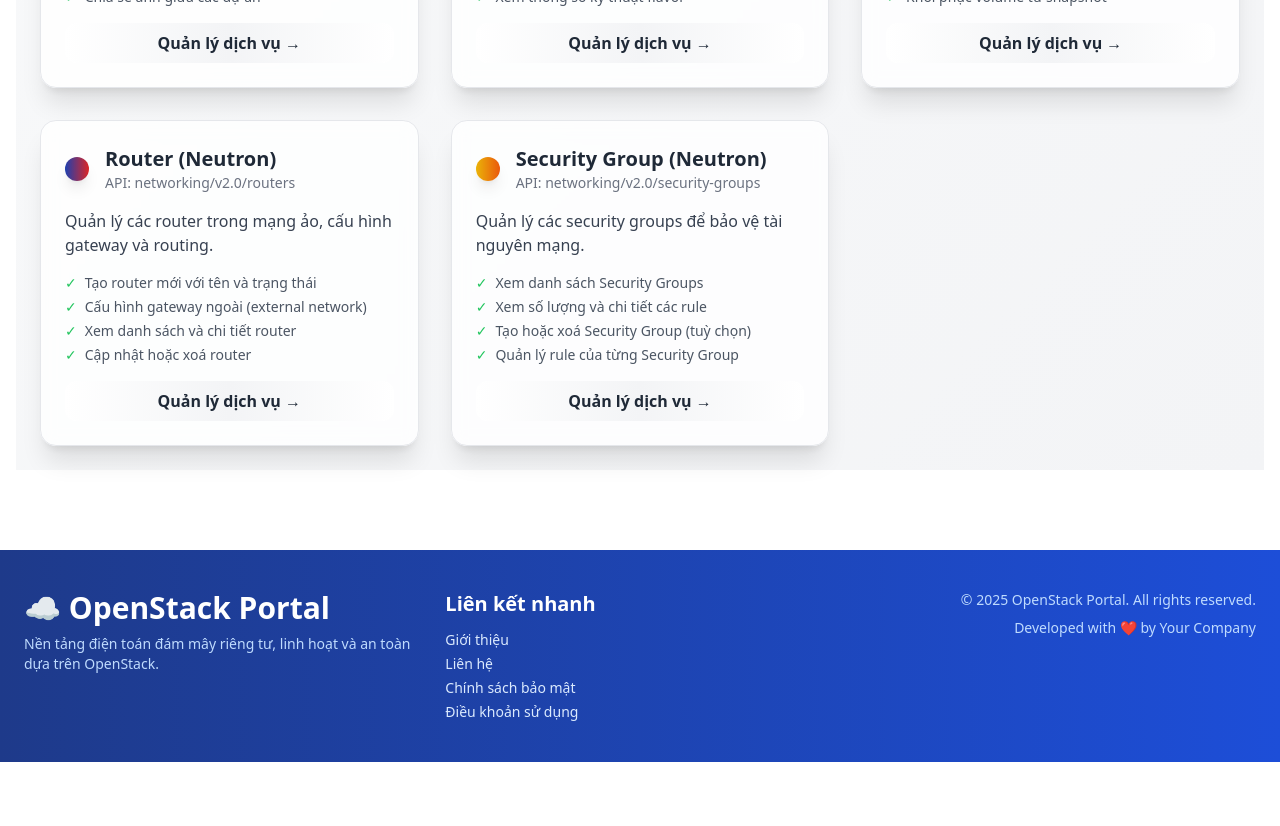
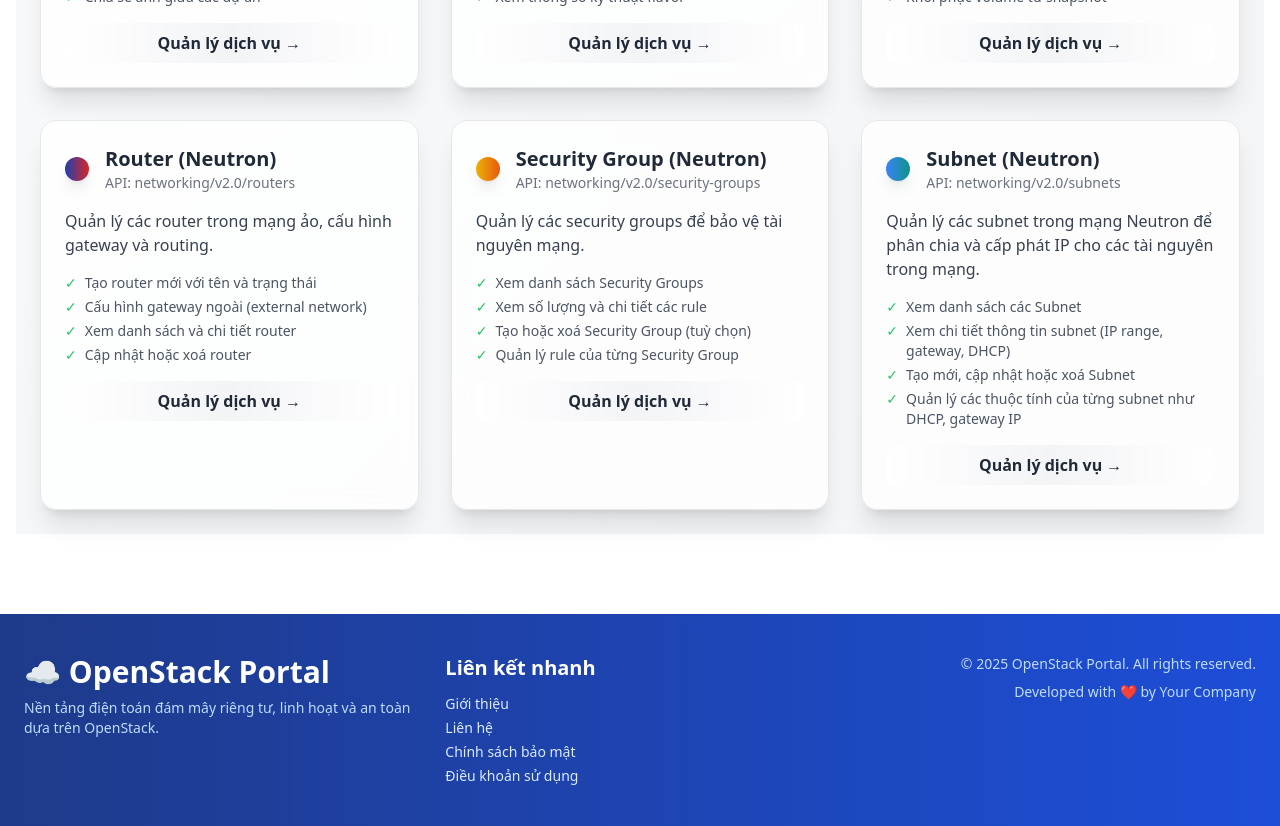
Before and after one commit to ducminhscode/Cloud-Computing, a React (Create React App) app in the folder React/cloud-app/: page / in a window 1280 px wide. Shown: the part 900-1726 px from the top of the page. Before the commit the page ends 1662 px from the top, so only its background shows below. Built offline with nearby package versions, Linux system fonts and the light colour scheme; sample sign-in values are in the browser's storage.

Commit message:
tudualen

```diff
--- a/React/cloud-app/src/App.js
+++ b/React/cloud-app/src/App.js
@@ -16,6 +16,7 @@
 import SnapshotInstancePage from "./pages/SnapshotInstancePage";
 import RouterPage from "./pages/RouterPage";
 import SecurityGroupPage from "./pages/SecurityGroupPage";
+import SubnetPage from "./pages/SubnetPage";
 
 // Custom route wrapper to protect routes
 const ProtectedRoute = ({ isLoggedIn, children }) => {
@@ -52,6 +53,7 @@
                     <Route path="/service/snapshots/instance" element={<ProtectedRoute isLoggedIn={isLoggedIn}><SnapshotInstancePage /></ProtectedRoute>} />
                     <Route path="/service/routers" element={<ProtectedRoute isLoggedIn={isLoggedIn}><RouterPage /></ProtectedRoute>} />
                     <Route path="/service/security-groups" element={<ProtectedRoute isLoggedIn={isLoggedIn}><SecurityGroupPage /></ProtectedRoute>} />
+                    <Route path="/service/subnets" element={<ProtectedRoute isLoggedIn={isLoggedIn}><SubnetPage /></ProtectedRoute>} />
                 </Routes>
             </div>
 
--- a/React/cloud-app/src/components/layout/Header.jsx
+++ b/React/cloud-app/src/components/layout/Header.jsx
@@ -11,6 +11,7 @@
     { name: "Snapshots", route: "/service/snapshots" },
     { name: "Routers", route: "/service/routers" },
     { name: "Security Groups", route: "/service/security-groups" },
+    { name: "Subnets", route: "/service/subnets" },
 
 ];
 
--- a/React/cloud-app/src/configs/Apis.js
+++ b/React/cloud-app/src/configs/Apis.js
@@ -21,6 +21,7 @@
     'snapshots-restore-volume':'snapshots-restore-volume/',
     'routers':'routers/',
     'security-groups':'security-groups/',
+    'subnets':'subnets/',
 
 }
 
--- a/React/cloud-app/src/pages/HomePage.jsx
+++ b/React/cloud-app/src/pages/HomePage.jsx
@@ -121,7 +121,22 @@
         "Quản lý rule của từng Security Group"
       ],
       api: "networking/v2.0/security-groups"
-    }
+    },
+    {
+      name: "Subnet (Neutron)",
+      description: "Quản lý các subnet trong mạng Neutron để phân chia và cấp phát IP cho các tài nguyên trong mạng.",
+      icon: "fas fa-network-wired",
+      color: "from-blue-500 to-teal-600",
+      route: "/service/subnets",
+      features: [
+        "Xem danh sách các Subnet",
+        "Xem chi tiết thông tin subnet (IP range, gateway, DHCP)",
+        "Tạo mới, cập nhật hoặc xoá Subnet",
+        "Quản lý các thuộc tính của từng subnet như DHCP, gateway IP"
+      ],
+      api: "networking/v2.0/subnets"
+    },
+
   ];
 
   const handleDetailClick = (route) => {
```
Also changed, not shown: 2 other files (tests, documents, lock files or other folders).
